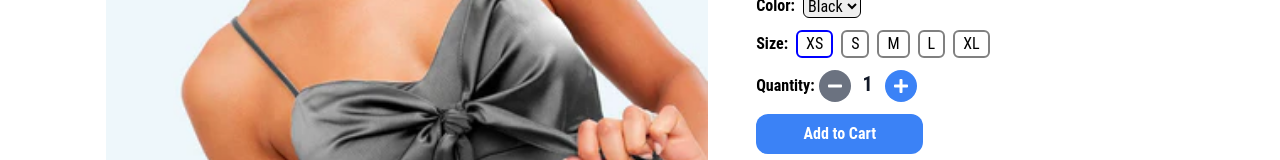
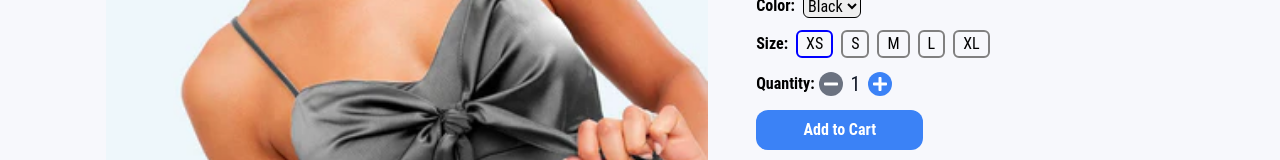
Before and after one commit to ams-sth/shopify-application, a React (Create React App) app: page /details/1 in a window 1280 px wide. Shown: the part 470-630 px from the top of the page. Built offline with nearby package versions, Linux system fonts and the light colour scheme.

Commit message:
Design tweaks

```diff
--- a/src/components/cart/Cart.jsx
+++ b/src/components/cart/Cart.jsx
@@ -86,7 +86,7 @@ const Cart = () => {
                   </div>
 
                   <div className="order-4 md:order-none">
-                    <span className=" lg:text-xl font-bold text-gray-900">
+                    <span className=" lg:text-xl text-gray-900">
                       ${item.price}
                     </span>
                   </div>
@@ -104,7 +104,7 @@ const Cart = () => {
                     >
                       <FaMinus />
                     </button>
-                    <span className="px-2 lg:text-xl font-semibold text-gray-900">
+                    <span className="px-2 lg:text-xl text-gray-900">
                       {item.quantity}
                     </span>
                     <button
@@ -116,7 +116,7 @@ const Cart = () => {
                   </div>
 
                   <div className="order-6 md:order-none">
-                    <span className=" font-semibold lg:text-xl">
+                    <span className="lg:text-xl">
                       ${calculateItemPrice(item)}
                     </span>
                   </div>
@@ -124,7 +124,7 @@ const Cart = () => {
                   <div className=" order-3 md:order-none">
                     <button
                       onClick={() => handleDelete(item.id)}
-                      className="bg-gray-100 rounded-full p-2 hover:bg-gray-200"
+                      className="bg-gray-200 rounded-full p-2 hover:bg-gray-300"
                     >
                       <MdDelete />
                     </button>
@@ -143,7 +143,7 @@ const Cart = () => {
           </div>
         </div>
 
-        <div className="border rounded-xl flex flex-col gap-2 p-4 lg:w-[30%] lg:h-fit justify-center">
+        <div className="bg-[#FFFFFF] rounded-xl flex flex-col gap-2 p-4 lg:w-[30%] lg:h-fit justify-center">
           <h1 className="font-semibold text-xl text-start">Your Order</h1>
           <p className="text-left">
             Tax included and shipping calculated at checkout
--- a/src/components/landingpage/Products.jsx
+++ b/src/components/landingpage/Products.jsx
@@ -64,7 +64,7 @@ const Products = () => {
                 alt="Not found"
                 className="h-[70%] object-cover rounded-xl"
               />
-              <div className="bg-[#FFFF] translate-y-0 lg:hover:-translate-y-[55%] xl:hover:-translate-y-1/2 duration-500">
+              <div className="bg-[#FFFF] translate-y-0 lg:hover:-translate-y-[55%] xl:hover:-translate-y-[50%]  duration-500">
                 <div className="flex gap-2 pt-4 overflow-x-auto">
                   {product.image.map((images, index) => (
                     <img
@@ -116,9 +116,9 @@ const Products = () => {
                     </div>
                   ))}
                 </div>
-                <div className="flex flex-row gap-1 justify-center pt-4">
+                <div className="flex flex-row items-center justify-center pt-4">
                   <button
-                    className={`text-white bg-blue-500 rounded-full p-2
+                    className={`text-white bg-blue-500 rounded-full p-1
                       ${
                         product.quantity <= 1
                           ? "disabled bg-gray-500 text-gray-700"
@@ -128,11 +128,11 @@ const Products = () => {
                   >
                     <FaMinus />
                   </button>
-                  <span className="px-2 text-xl font-semibold text-gray-900">
+                  <span className="px-2 text-xl text-gray-900">
                     {product.quantity}
                   </span>
                   <button
-                    className="text-white hover:text-blue-700 bg-blue-500 rounded-full p-2"
+                    className="text-white hover:text-blue-700 bg-blue-500 rounded-full p-1"
                     onClick={() => handleIncrease(product)}
                   >
                     <FaPlus />
--- a/src/components/navigationbar/ContactUs.jsx
+++ b/src/components/navigationbar/ContactUs.jsx
@@ -45,22 +45,22 @@ const ContactUs = () => {
             </p>
             <h1>Name</h1>
             <input
-              className="w-full border-b border-gray-200"
+              className="w-full border-b border-gray-200 bg-[#F7F8FC]"
               placeholder="Enter your Name Here"
             />
             <h1>Email</h1>
             <input
-              className="w-full border-b border-gray-200"
+              className="w-full border-b border-gray-200 bg-[#F7F8FC]"
               placeholder="Enter your Email Here"
             />
             <h1>Phone number</h1>
             <input
-              className="w-full border-b border-gray-200"
+              className="w-full border-b border-gray-200 bg-[#F7F8FC]"
               placeholder="Phone number"
             />
             <h1>Comment</h1>
             <input
-              className="w-full border-b border-gray-200"
+              className="w-full border-b border-gray-200 bg-[#F7F8FC]"
               placeholder="Comment"
             />
             <button className="bg-blue-600 hover:bg-blue-900 rounded-2xl px-12 py-3 text-white font-semibold">
--- a/src/components/pages/Details.jsx
+++ b/src/components/pages/Details.jsx
@@ -127,9 +127,9 @@ const Details = () => {
             </div>
             <div className="flex flex-row gap-1 items-center">
               <h1 className="text-start font-semibold">Quantity:</h1>
-              <div className="flex flex-row gap-1">
+              <div className="flex flex-row items-center">
                 <button
-                  className={`text-white bg-blue-500 rounded-full p-2
+                  className={`text-white bg-blue-500 rounded-full p-1
                       ${
                         product.quantity <= 1
                           ? "disabled bg-gray-500 text-gray-700"
@@ -139,11 +139,11 @@ const Details = () => {
                 >
                   <FaMinus />
                 </button>
-                <span className="px-2 text-xl font-semibold text-gray-900">
+                <span className="px-2 text-xl text-gray-900">
                   {product.quantity}
                 </span>
                 <button
-                  className="text-white hover:text-blue-700 bg-blue-500 rounded-full p-2"
+                  className="text-white hover:text-blue-700 bg-blue-500 rounded-full p-1"
                   onClick={handleQuantityIncrease}
                 >
                   <FaPlus />
--- a/src/layout/UserLayout.jsx
+++ b/src/layout/UserLayout.jsx
@@ -5,13 +5,13 @@ import logoBlack from "./../assets/images/logo/logo black.svg";
 
 const UserLayout = ({ children }) => {
   return (
-    <div className="flex flex-col gap-12">
+    <div className="flex flex-col gap-12 bg-[#F7F8FC]">
       <Navbar
         bg="#FFFF"
         logo={logoBlack}
         shadow="0 0.125rem 0.25rem rgba(0, 0, 0, 0.075)"
       />
-      <div className="mt-[6rem]">
+      <div className="mt-[6rem] ">
       {children}
       </div>
       <Footer />
```
